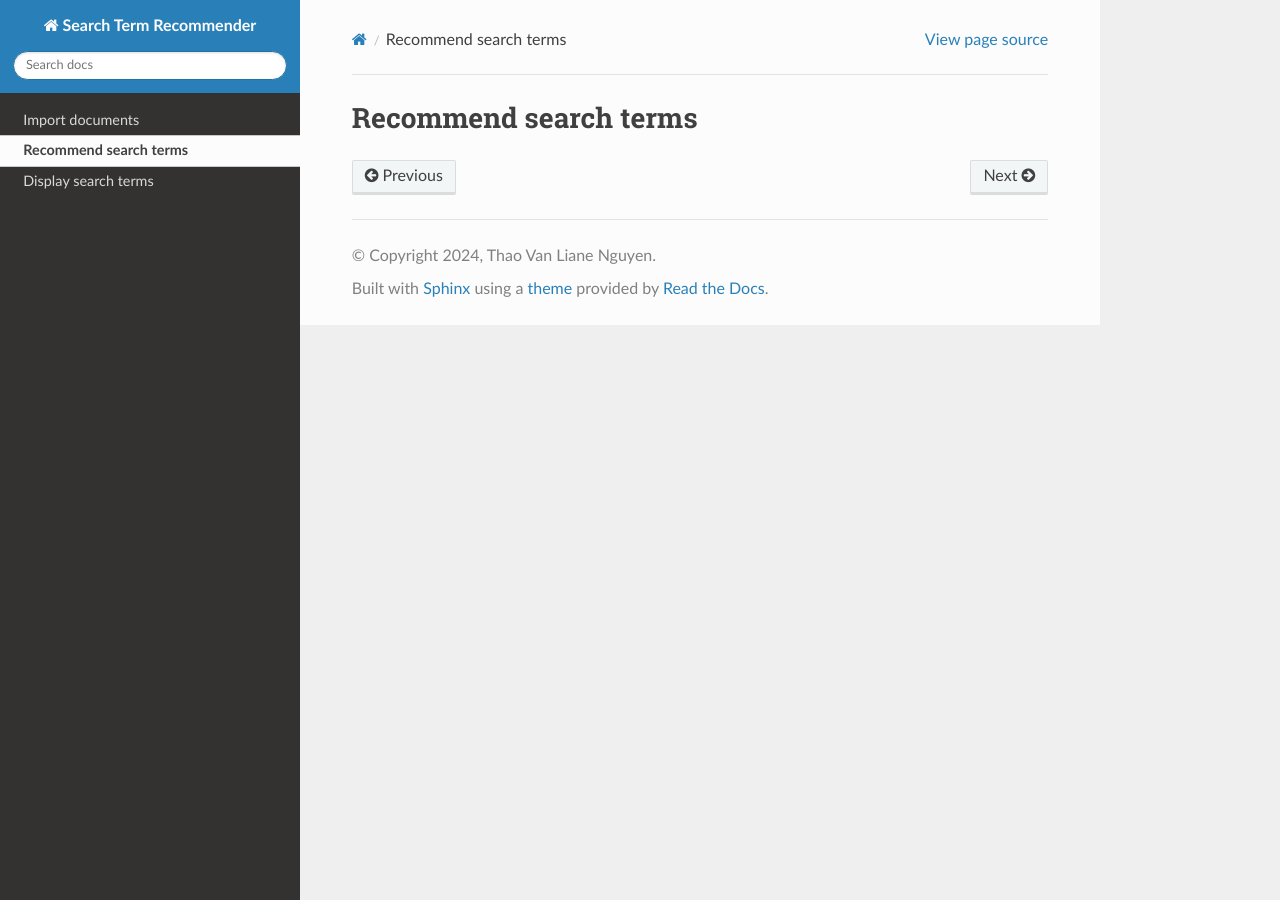
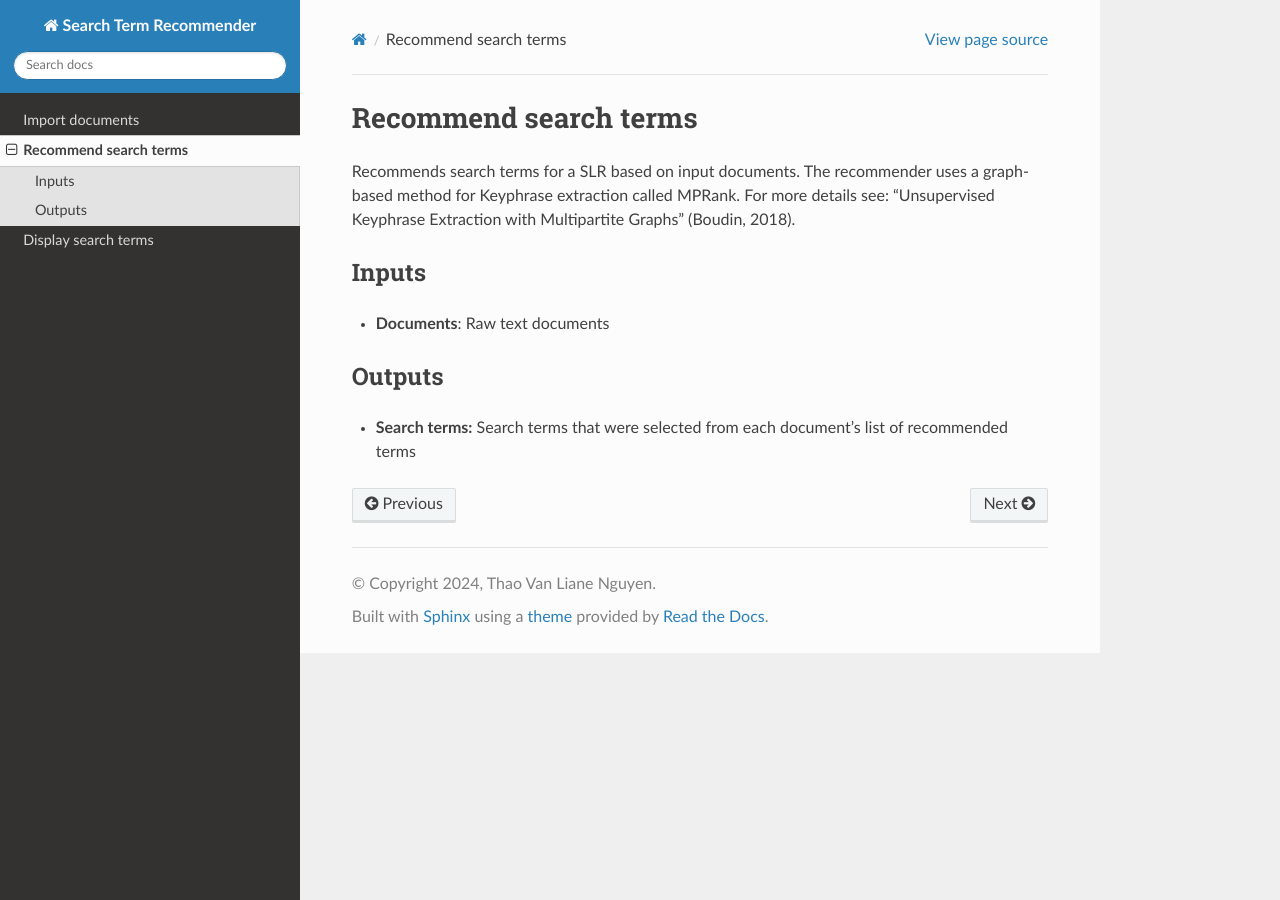
Before and after one commit to liaaneeee/Search-Term-Recommender, a Sphinx documentation site: the page built from docs/recommender.rst, in a window 1280 px wide. Built offline with Sphinx 7.4.7 and the Read the Docs theme 3.1.0, drawn with Linux system fonts in a browser that asks for light colours.

Commit message:
Added Inputs and Outputs subsections to all widgets' documentation pages

```diff
--- a/docs/importer.rst
+++ b/docs/importer.rst
@@ -6,9 +6,9 @@ Imports one or multiple documents from TXT files which will serve as input for t
 Inputs
 ------
 
-None
+**None**
 
 Outputs
 -------
 
-* Documents: Raw text documents imported from TXT files
+* **Documents:** Raw text documents imported from TXT files
--- a/docs/recommender.rst
+++ b/docs/recommender.rst
@@ -1,2 +1,14 @@
 Recommend search terms
 ======================
+
+Recommends search terms for a SLR based on input documents. The recommender uses a graph-based method for Keyphrase extraction called MPRank. For more details see: "Unsupervised Keyphrase Extraction with Multipartite Graphs" (Boudin, 2018).
+
+Inputs
+------
+
+* **Documents**: Raw text documents
+
+Outputs
+-------
+
+* **Search terms:** Search terms that were selected from each document's list of recommended terms
```
Also changed, not shown: docs/displayer.rst (+12 -0 lines).
